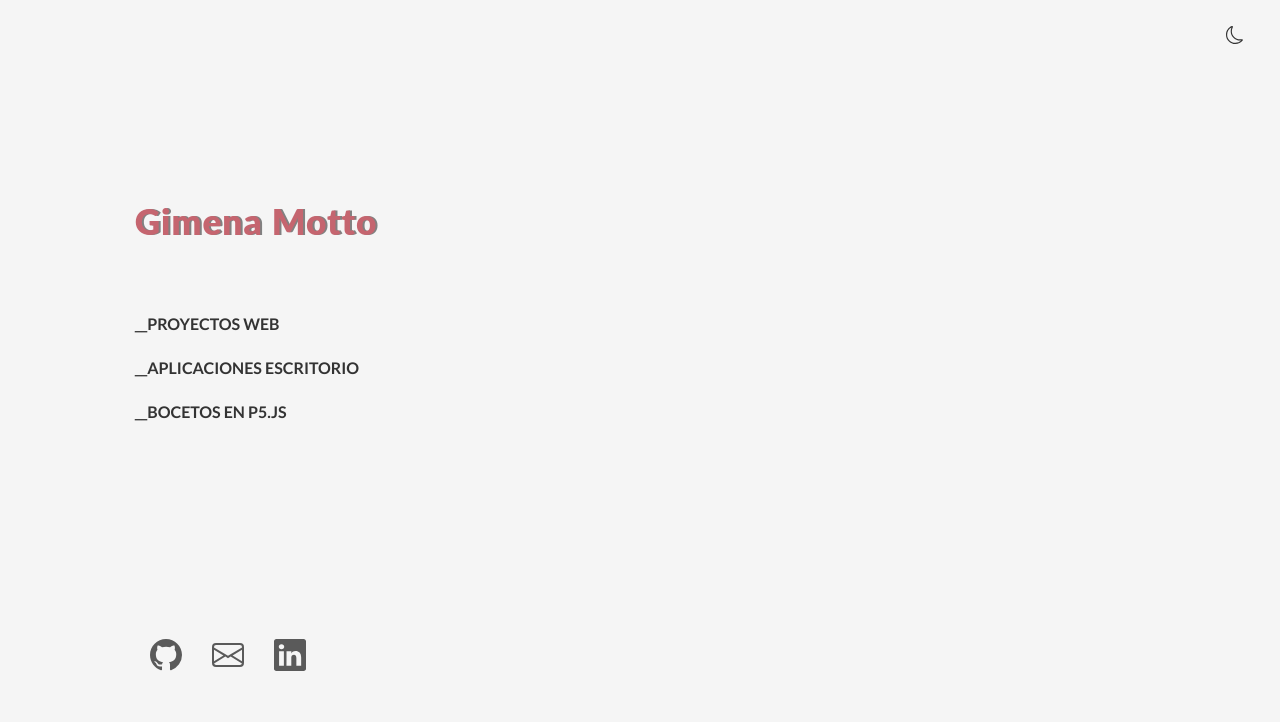
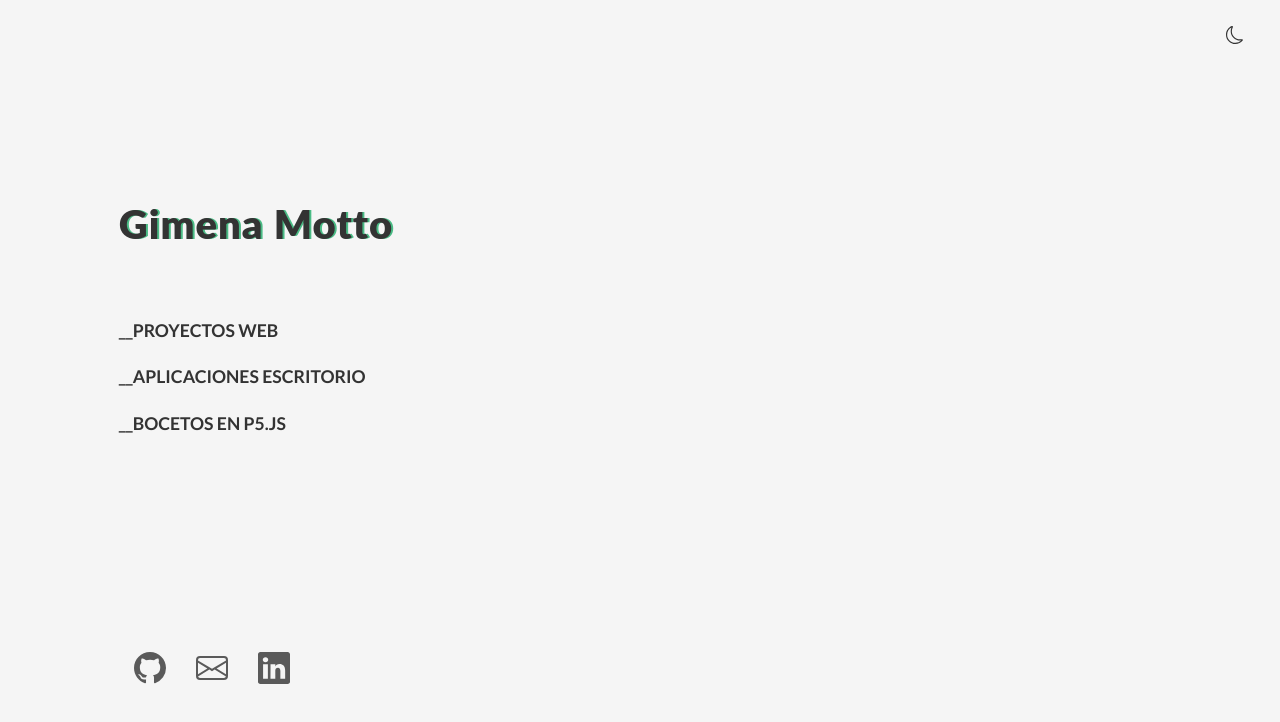
Before and after one commit to GimenaMotto/portfolio, a React (Create React App) app: page / in a window 1280 px wide. Shown: the top 722 px of the page. Built offline with nearby package versions, Linux system fonts and the light colour scheme.

Commit message:
change colors

```diff
--- a/src/Cards.jsx
+++ b/src/Cards.jsx
@@ -43,7 +43,7 @@ const Cards = () => {
     const cardStyle = {
         backgroundColor: theme === 'light' ? '#F5F5F5' : 'rgb(51, 51, 51)',
         color: theme === 'light' ? 'rgb(51, 51, 51)' : '#F5F5F5',
-        border: theme === 'light' ? '1px solid rgba(88, 100, 161, 0.2)' : '1px solid rgba(245, 245, 245, 0.2)',
+        border: theme === 'light' ? '1px solid rgba(51, 51, 51, 0.2)' : '1px solid rgba(245, 245, 245, 0.2)',
         width: '40rem',
     };
 
@@ -56,14 +56,14 @@ const Cards = () => {
         fontSize: '0.8rem',
         fontWeight: 'bold',
         filter: 'brightness(90%)',
-        border: '2px solid #79A158',
+        border: '2px solid #4ABB85',
 
     };
 
 
 
     const webAndRepoStyle = {
-        color: isWebButtonHovered || isRepoButtonHovered ? '#C5656F' : 'rgba(197, 101, 111, 1)',
+        color: isWebButtonHovered || isRepoButtonHovered ? 'rgba(74, 187, 133, 1)' : 'rgba(74, 187, 133, 1)',
         transition: 'color 0.3s',
         textDecoration: 'none',
         fontWeight: 'bold',
@@ -75,7 +75,7 @@ const Cards = () => {
         fontSize: '1.5rem',
         fontWeight: 'bold',
         color: theme === 'light' ? 'rgb(51, 51, 51)' : '#F5F5F5',
-        textShadow: '1.5px 0px 0px #79A158',
+        textShadow: '1.5px 0px 0px rgba(74, 187, 133, 0.7)',
     };
 
     const firstCardStyle = {
--- a/src/Cards2.jsx
+++ b/src/Cards2.jsx
@@ -54,7 +54,7 @@ const Cards2 = () => {
         fontSize: '0.8rem',
         fontWeight: 'bold',
         filter: 'brightness(90%)',
-        border: '2px solid #79A158',
+        border: '2px solid #4ABB85',
 
     };
 
@@ -64,7 +64,7 @@ const Cards2 = () => {
     const [isRepoButtonHovered, setIsRepoButtonHovered] = useState(false);
 
     const webAndRepoStyle = {
-        color: isWebButtonHovered || isRepoButtonHovered ? '#C5656F' : 'rgba(197, 101, 111, 1)',
+        color: isWebButtonHovered || isRepoButtonHovered ? 'rgba(74, 187, 133, 1)' : 'rgba(74, 187, 133, 1)',
         transition: 'color 0.3s',
         textDecoration: 'none',
         fontWeight: 'bold',
@@ -76,7 +76,7 @@ const Cards2 = () => {
         fontSize: '1.5rem',
         fontWeight: 'bold',
         color: theme === 'light' ? 'rgb(51, 51, 51)' : '#F5F5F5',
-        textShadow: '1.5px 0px 0px #79A158',
+        textShadow: '1.5px 0px 0px rgba(74, 187, 133, 0.7)',
     };
 
     const firstCardStyle = {
--- a/src/LeftColumn.css
+++ b/src/LeftColumn.css
@@ -6,17 +6,18 @@
 .name-text {
     font-family: 'Lato Black', sans-serif;
     font-weight: bold;
-    font-size: 2.2em;
+    font-size: 2.5em;
     letter-spacing: 1px;
     margin-bottom: 70px;
-    text-shadow: 2px 0px 0px rgba(51, 51, 51, 0.6);
-    color: rgba(197, 101, 111, 1);
+    text-shadow: 2px 0px 0px rgba(74, 187, 133, 1);
+    color: rgba(51, 51, 51, 1);
+    /* color: rgba(74, 187, 133, 1); */
 }
 
 .menu-text {
     font-family: 'Lato', sans-serif;
     font-weight: 700;
-    font-size: 1em;
+    font-size: 1.1em;
 }
 
 .icon-container {
@@ -63,6 +64,7 @@
 }
 
 .portfolio.dark .name-text {
-    text-shadow: 2px 0px 0px rgba(255, 255, 255, 0.6);
+    text-shadow: 2px 0px 0px rgba(74, 187, 133, 1);
+    color: rgba(255, 255, 255, 0.8);
 
 }
--- a/src/LeftColumn.jsx
+++ b/src/LeftColumn.jsx
@@ -25,6 +25,7 @@ const LeftColumn = ({ setShowProjects, setShowSketches, setShowApplications }) =
     return (
         <div>
             <h1 className="name-text custom-margin-top">Gimena Motto</h1>
+
             <div className="menu-text">
                 <p onClick={handleProjectsClick} className="menu-link">__PROYECTOS WEB</p>
                 <p onClick={handleApplicationsClick} className="menu-link">__APLICACIONES ESCRITORIO</p>
```
